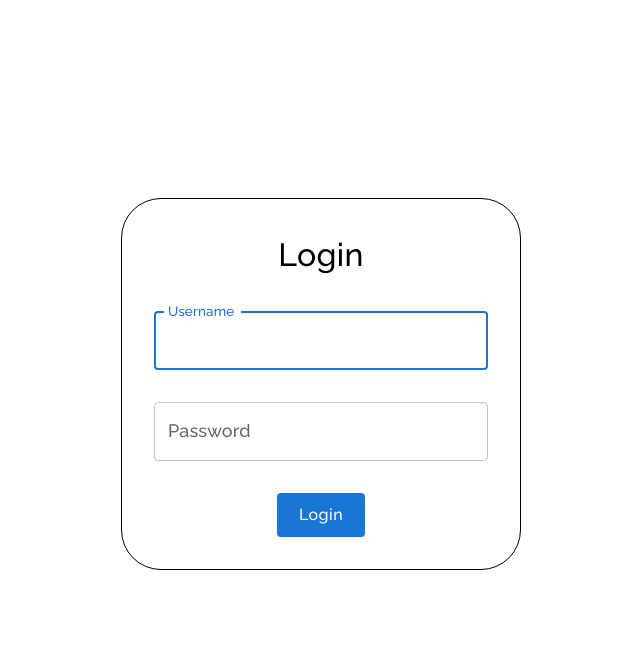
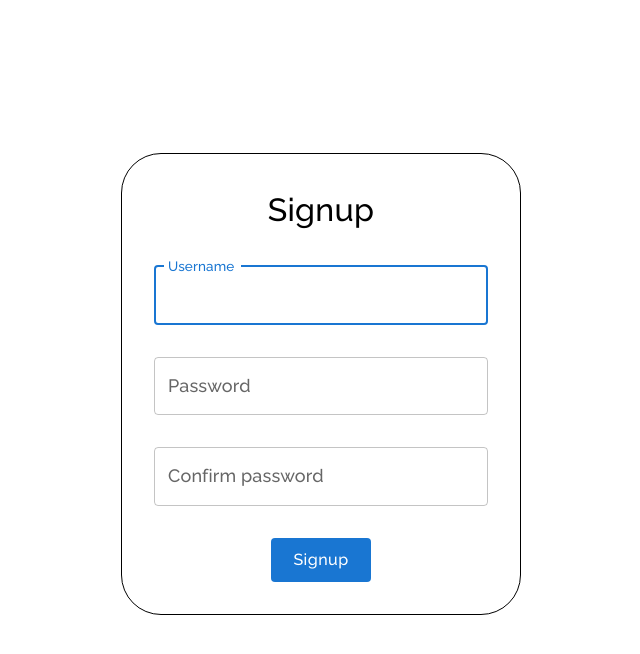
Before and after one commit to hariesh-s/nitthub-client, a React (Create React App) app: page / in a window 1280 px wide. Shown: the top 654 px of the page, without its empty margins (319-959 px from the left). Built offline with nearby package versions, Linux system fonts and the light colour scheme; a web font is replaced by a local one.

Commit message:
completed sign in/up logic

```diff
--- a/src/App.js
+++ b/src/App.js
@@ -7,7 +7,7 @@ import Login from "./pages/Login"
 function App() {
    return (
       <div className="App">
-         <Login />
+         <Signup />
       </div>
    );
 }
--- a/src/pages/Login.js
+++ b/src/pages/Login.js
@@ -1,5 +1,5 @@
+import { useState } from "react";
 import { Box, Grid, TextField, Button, Typography } from "@mui/material";
-import { useState } from "react";
 
 const Login = () => {
    const [username, setUsername] = useState("");
@@ -55,7 +55,7 @@ const Login = () => {
                password
             })
          })
-         .then(res => res.json())
+         .then(res => res.json)
          .then(data => console.log(data))
       }
 
--- a/src/pages/Signup.js
+++ b/src/pages/Signup.js
@@ -1,19 +1,102 @@
+import { useState } from "react";
 import { Box, Grid, TextField, Button, Typography } from "@mui/material";
-// import { makeStyles } from "@mui/styles";
-// import { createTheme } from '@mui/material/styles';
-// const theme = createTheme();
-// const useStyles = makeStyles({
-//    root : {
-//      background: theme.palette.primary.main,
-//    },
-//    ip: {
-//       fontFamily: "Raleway",
-//       fontSize: 32,
-//    }
-// });
 
 const Signup = () => {
-   // const styles = useStyles();
+   const [username, setUsername] = useState("");
+   const [password, setPassword] = useState("");
+   const [confirmation, setConfirmation] = useState("");
+
+   const [usernameHelperText, setUsernameHelperText] = useState("");
+   const [passwordHelperText, setPasswordHelperText] = useState("");
+   const [confirmationHelperText, setConfirmationHelperText] = useState("");
+
+   const [usernameErr, setUsernameErr] = useState(false);
+   const [passwordErr, setPasswordErr] = useState(false);
+   const [confirmationErr, setConfirmationErr] = useState(false);
+
+   function handleUsernameChange(e) {
+      setUsername(e.target.value);
+
+      if (!e.target.value) {
+         setUsernameErr(true);
+         setUsernameHelperText("Username cannot be empty!");
+      } else {
+         setUsernameErr(false);
+         setUsernameHelperText("");
+      }
+   }
+
+   function handlePasswordChange(e) {
+      setPassword(e.target.value);
+
+      if (!e.target.value) {
+         setPasswordErr(true);
+         setPasswordHelperText("Password cannot be empty!");
+      } else {
+         setPasswordErr(false);
+         setPasswordHelperText("");
+
+         if (confirmation && e.target.value !== confirmation) {
+            setConfirmationErr(true);
+            setConfirmationHelperText(
+               "Confirm password must match password field!"
+            );
+         } else {
+            setConfirmationErr(false);
+            setConfirmationHelperText("");
+         }
+      }
+   }
+
+   function handleConfirmationChange(e) {
+      setConfirmation(e.target.value);
+
+      if (!e.target.value) {
+         setConfirmationErr(true);
+         setConfirmationHelperText("Confirm password cannot be empty!");
+      } else {
+         if (e.target.value !== password) {
+            setConfirmationErr(true);
+            setConfirmationHelperText(
+               "Confirm password must match password field!"
+            );
+         } else {
+            setConfirmationErr(false);
+            setConfirmationHelperText("");
+         }
+      }
+   }
+
+   function handleRegistration(e) {
+      e.preventDefault()
+
+      if(!username){
+         setUsernameErr(true);
+         setUsernameHelperText("Username cannot be empty!");
+      }
+      else if(!password){
+         setPasswordErr(true);
+         setPasswordHelperText("Password cannot be empty!");
+      }
+      else if(!confirmation){
+         setConfirmationErr(true);
+         setConfirmationHelperText("Confirm password cannot be empty!")
+      }
+      else {
+         fetch("api/register", {
+            method: "POST",
+            headers: {
+               "Content-Type": "Application/json"
+            },
+            body: JSON.stringify({
+               username,
+               password
+            })
+         })
+         .then(res => res.json)
+         .then(data => console.log(data))
+      }
+   }
 
    return (
       <Box
@@ -33,6 +116,7 @@ const Signup = () => {
             p={4}
             border="1px solid"
             borderRadius={10}
+            onSubmit={handleRegistration}
          >
             <Typography
                component="h1"
@@ -43,51 +127,78 @@ const Signup = () => {
                Signup
             </Typography>
             <Grid item>
-               <TextField label="Username" fullWidth
+               <TextField
+                  id="username"
+                  name="username"
+                  label="Username"
+                  autoComplete="off"
+                  autoFocus
+                  fullWidth
                   InputProps={{
                      style: {
                         fontFamily: "Raleway",
                         fontSize: 18,
-                     }
+                     },
                   }}
                   InputLabelProps={{
                      style: {
                         fontFamily: "Raleway",
                         fontSize: 18,
-                     }
+                     },
                   }}
+                  onChange={handleUsernameChange}
+                  helperText={usernameHelperText}
+                  error={usernameErr}
                ></TextField>
             </Grid>
             <Grid item>
-               <TextField label="Password" fullWidth
+               <TextField
+                  id="password"
+                  name="password"
+                  type="password"
+                  label="Password"
+                  autoComplete="off"
+                  fullWidth
                   InputProps={{
                      style: {
                         fontFamily: "Raleway",
                         fontSize: 18,
-                     }
+                     },
                   }}
                   InputLabelProps={{
                      style: {
                         fontFamily: "Raleway",
                         fontSize: 18,
-                     }
+                     },
                   }}
+                  onChange={handlePasswordChange}
+                  helperText={passwordHelperText}
+                  error={passwordErr}
                ></TextField>
             </Grid>
             <Grid item>
-               <TextField label="Confirm password" fullWidth
+               <TextField
+                  id="confirmPassword"
+                  name="confirmPassword"
+                  type="password"
+                  label="Confirm password"
+                  autoComplete="off"
+                  fullWidth
                   InputProps={{
                      style: {
                         fontFamily: "Raleway",
                         fontSize: 18,
-                     }
+                     },
                   }}
                   InputLabelProps={{
                      style: {
                         fontFamily: "Raleway",
                         fontSize: 18,
-                     }
+                     },
                   }}
+                  onChange={handleConfirmationChange}
+                  helperText={confirmationHelperText}
+                  error={confirmationErr}
                ></TextField>
             </Grid>
             <Grid item alignSelf="center">
@@ -100,6 +211,8 @@ const Signup = () => {
                      fontFamily: "Raleway",
                      fontSize: 16,
                   }}
+                  disabled={usernameErr || passwordErr || confirmationErr}
+                  type="submit"
                >
                   Signup
                </Button>
```
